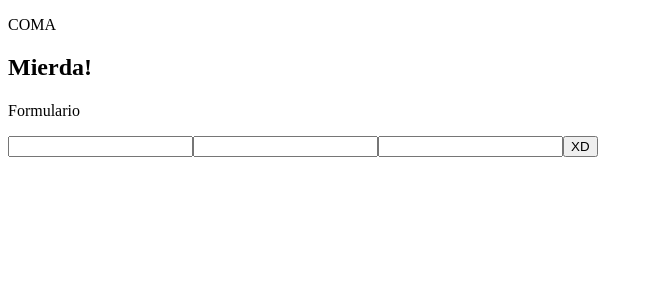
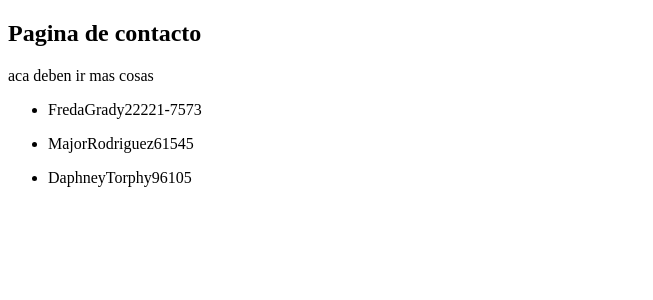
Before and after one commit to Diacarry/ReactTest, a React (Create React App) app: page / in a window 1280 px wide. Shown: the top 300 px of the page, without its empty margins (0-653 px from the left). Built offline with nearby package versions, Linux system fonts and the light colour scheme.

Commit message:
Enviode informacion y recorrido de la misma, clase8

```diff
--- /dev/null
+++ b/src/components/general/lists.js
@@ -0,0 +1,19 @@
+import React from 'react';
+
+class List extends React.Component {
+    render() {
+        return (
+            <ul>
+                {this.props.info.map((user) => {
+                    return (
+                        <li key={user.id}>
+                            <p>{user.twitter}</p>
+                        </li>
+                    )
+                })}
+            </ul>
+        );
+    }
+}
+
+export default List;
--- a/src/index.js
+++ b/src/index.js
@@ -1,8 +1,10 @@
 import React from 'react';
 import ReactDOM from 'react-dom';
 
-import About from './pages/about';
+//import About from './pages/about';
+import Contact from './pages/contact';
 
 const contenedor = document.getElementById('root');
 
-ReactDOM.render(<About />, contenedor);
+//ReactDOM.render(<About />, contenedor);
+ReactDOM.render(<Contact />, contenedor);
--- /dev/null
+++ b/src/pages/contact.js
@@ -0,0 +1,52 @@
+import React from 'react';
+
+import Listado from './../components/general/lists';
+
+class Contact extends React.Component {
+    state = {
+      data: [
+        {
+          id: '2de30c42-9deb-40fc-a41f-05e62b5939a7',
+          firstName: 'Freda',
+          lastName: 'Grady',
+          email: 'Leann_Berge@gmail.com',
+          jobTitle: 'Legacy Brand Director',
+          twitter: 'FredaGrady22221-7573',
+          avatarUrl:
+            'https://www.gravatar.com/avatar/f63a9c45aca0e7e7de0782a6b1dff40b?d=identicon',
+        },
+        {
+          id: 'd00d3614-101a-44ca-b6c2-0be075aeed3d',
+          firstName: 'Major',
+          lastName: 'Rodriguez',
+          email: 'Ilene66@hotmail.com',
+          jobTitle: 'Human Research Architect',
+          twitter: 'MajorRodriguez61545',
+          avatarUrl:
+            'https://www.gravatar.com/avatar/d57a8be8cb9219609905da25d5f3e50a?d=identicon',
+        },
+        {
+          id: '63c03386-33a2-4512-9ac1-354ad7bec5e9',
+          firstName: 'Daphney',
+          lastName: 'Torphy',
+          email: 'Ron61@hotmail.com',
+          jobTitle: 'National Markets Officer',
+          twitter: 'DaphneyTorphy96105',
+          avatarUrl:
+            'https://www.gravatar.com/avatar/e74e87d40e55b9ff9791c78892e55cb7?d=identicon',
+        },
+      ],
+    };
+    render() {
+        return (
+            <div>
+                <h2>Pagina de contacto</h2>
+                <p>aca deben ir mas cosas</p>
+                <Listado info={this.state.data} />
+
+            </div>
+        )
+    }
+}
+
+export default Contact
```
